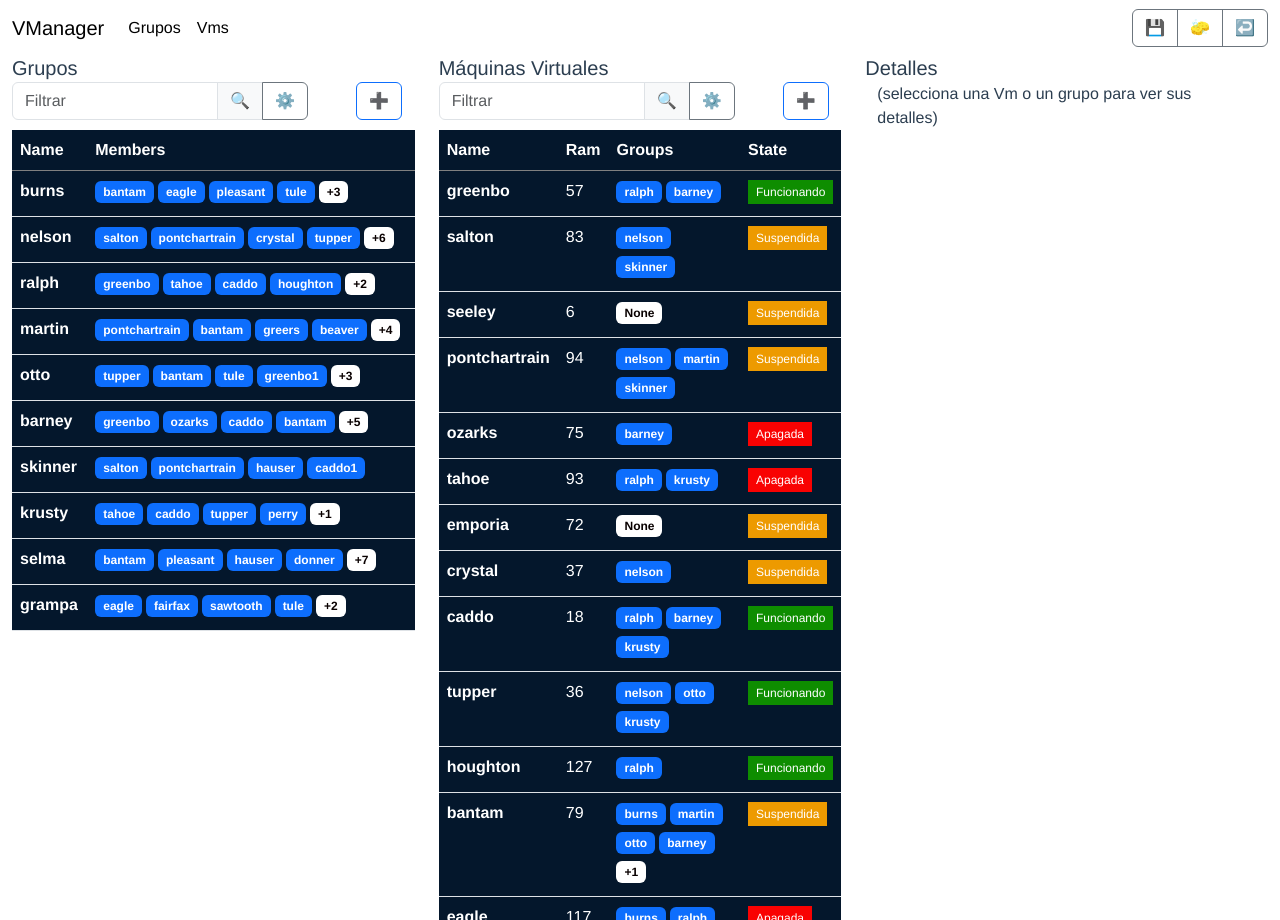
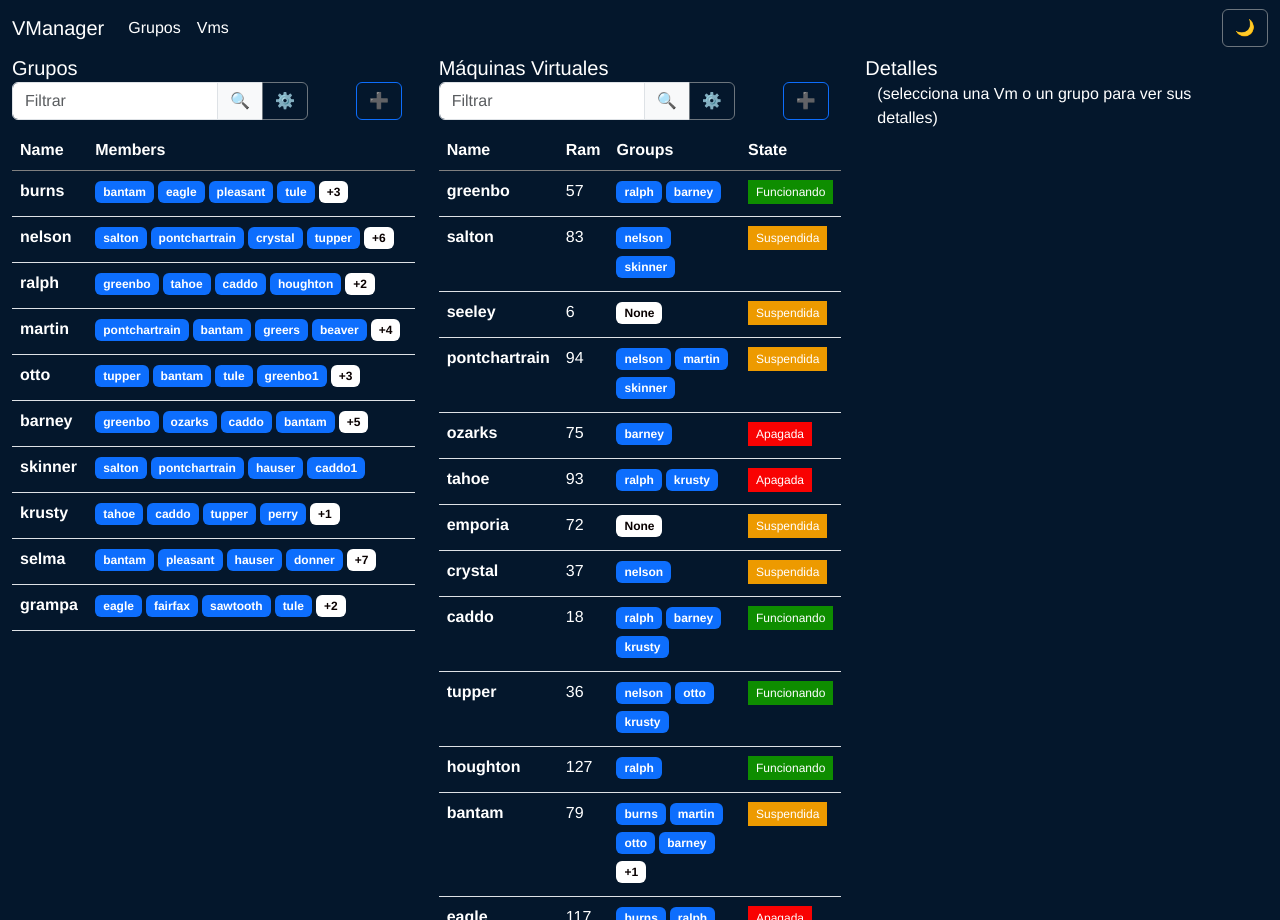
Before and after one commit to Gabrif04/IUp8, a Vue app in the folder vmanager/: page / in a window 1280 px wide. Built offline with nearby package versions, Linux system fonts and the light colour scheme.

Commit message:
Update App.vue

```diff
--- a/vmanager/src/App.vue
+++ b/vmanager/src/App.vue
@@ -193,9 +193,10 @@ const switchGroups = (vmId) => {
         </ul>
           <div class="nav-item ms-auto">
             <div class="btn-group">
-              <button id="save" class="btn btn-outline-secondary">💾</button>
-              <button id="clean" class="btn btn-outline-secondary">🧽</button>
-              <button id="restore" class="btn btn-outline-secondary">↩️</button>
+            <!-- ej8 -->
+              <button id="DarkMode" title="Dark Mode" class="btn btn-outline-secondary">🌙</button>
+              <!-- <button id="clean" title="Clean" class="btn btn-outline-secondary">🧽</button>
+              <button id="restore" title="Restore" class="btn btn-outline-secondary">↩️</button> -->
             </div>
           </div>
       </div>
@@ -311,8 +312,38 @@ const switchGroups = (vmId) => {
   font-family: Avenir, Helvetica, Arial, sans-serif;
   -webkit-font-smoothing: antialiased;
   -moz-osx-font-smoothing: grayscale;
-  color: #2c3e50;
+  background-color: #04172c;
+
+  color: #ffffff;
 }
+
+
+
+.navbar {
+  color: #ffffff; /* Cambia el color del texto de la barra de navegación a blanco */
+}
+
+.navbar-toggler-icon {
+  background-color: #ffffff; /* Cambia el color del icono del botón de navegación a blanco */
+}
+
+.navbar-brand {
+  color: #ffffff !important; /* Cambia el color del texto del navbar-brand a blanco */
+}
+
+.nav-link {
+  color: #ffffff !important; /* Cambia el color del texto de los enlaces de navegación a blanco */
+}
+
+.btn-outline-secondary {
+  color: #ffffff; /* Cambia el color del texto de los botones a blanco */
+}
+
+.filter:hover {
+  border-bottom: 2px dashed blue;
+}
+
+
 .escape {
   font-size: 150%;
   padding-right: 1em;
```
